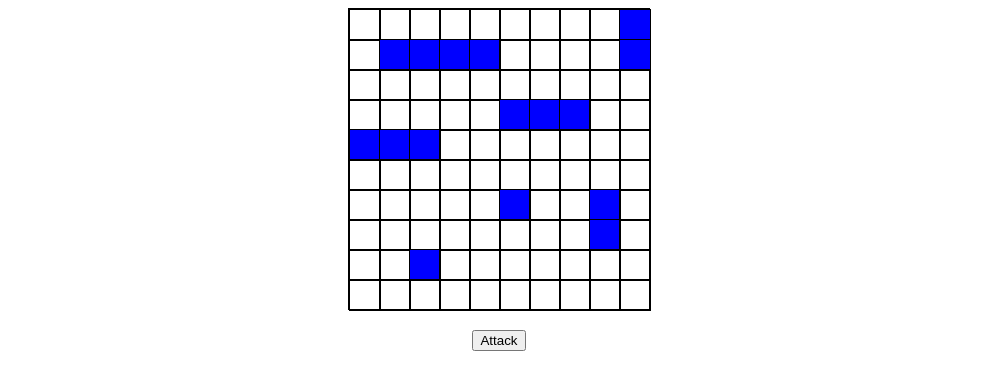
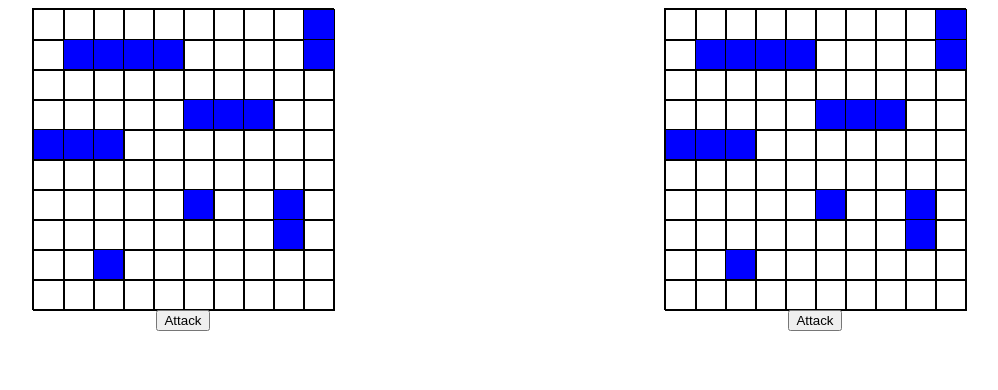
Before and after one commit to Vinsinned/battleship, a website built with webpack: page dist/index.html in a window 1280 px wide. Shown: the whole page, without its empty margins (141-1139 px from the left). Built offline with nearby package versions, Linux system fonts and the light colour scheme.

Commit message:
add basic two player function 33% complete

```diff
--- a/src/gameboard.js
+++ b/src/gameboard.js
@@ -1,7 +1,14 @@
 const { indexOf } = require('lodash');
 const { doc } = require('prettier');
 const ship = require('./ship.js')
-const gameboard = () => {
+const gameboard = (board) => {
+    let idIdentifier;
+    if (board === 1) {
+        idIdentifier = 'one';
+    } else {
+        idIdentifier = 'two';
+    }
+    console.log('created')
     let ships = [];
     let usedCoordinates = [];
     let missedAttacks = [];
@@ -17,6 +24,7 @@ const gameboard = () => {
         }
         ships.push(shipCoordinates);
         const hit = (coordinate) => {
+            console.log('hit')
             newShip.hit(coordinate);
             newShip.isSunk();
         }
@@ -26,6 +34,7 @@ const gameboard = () => {
         if (usedCoordinates.includes(coordinate)) {
             console.log('already hit')
         } else {
+            console.log('recieve attack')
             let i;
             let booleanHit = null;
             let shipsCount = ships.length;
@@ -34,18 +43,22 @@ const gameboard = () => {
             for (i = 0; i < shipsCount; i++) {
                 let ship = ships[i];
                 let indexOfArray = ship.indexOf(coordinate);
+                console.log(ship);
+                console.log(coordinate)
                 let indexOfCoordinate = ship.indexOf(coordinate);
                 if (indexOfArray === indexOfCoordinate && indexOfArray != -1 && done != true) {
                     booleanHit = true;
                     //selectShip.hit(indexOfArray);
-                    console.log(i + 1)
+                    console.log(i + 1);
                     switch (i + 1) {
                         case 1:
                             selectShip = 'ship1';
+                            console.log('ship1')
                             done = true;
                             break;
                         case 2:
                             selectShip = 'ship2';
+                            console.log('ship2')
                             done = true;
                             break;
                         case 3:
@@ -62,6 +75,7 @@ const gameboard = () => {
                             break;
                         case 6:
                             selectShip = 'ship6';
+                            console.log('ship6')
                             done = true;
                             break;
                         case 7:
@@ -72,6 +86,7 @@ const gameboard = () => {
                 }
             }
             if (booleanHit === false) {
+                console.log('WHAT')
                 missedAttacks.push(coordinate);
             }
             usedCoordinates.push(coordinate);
@@ -101,6 +116,7 @@ const gameboard = () => {
         return booleanHit;
     }
     const checkShip = () => {
+        console.log('checking')
         let i;
         let lives = 0;
         for (i = 0; i < length; i++) {
--- a/src/index.js
+++ b/src/index.js
@@ -6,77 +6,189 @@ import { doc } from 'prettier';
 
 const body = document.querySelector('#gridContainer');
 const rows = 'abcdefghij';
-const allDivs = document.querySelector('div');
-const attack = document.querySelector('#submit');
-let currentLetter = 'a';
-let currentLetterIndex = 0;
-let currentNumber = 1;
-let currentCoordinate = null;
-let currentSelected = null;
+const attack1 = document.querySelector('#submit1');
+let attack2 = document.querySelector('#submit2');
+let currentLetter1 = 'a';
+let currentLetterIndex1 = 0;
+let currentNumber1 = 1;
+let currentCoordinate1 = null;
+let currentSelected1 = null;
 
-const createGrid = () => {
+let currentLetter2 = 'a';
+let currentLetterIndex2 = 0;
+let currentNumber2 = 1;
+let currentCoordinate2 = null;
+let currentSelected2 = null
+
+const createGrid = (id) => {
+    let allDivs;
+    let container;
+    let idIdentifier;
+    if (id == 1) {
+        container = document.querySelector('#gridContainer1');
+        allDivs = document.querySelector('#gridContainer1');
+        idIdentifier = 'one';
+    } else {
+        container = document.querySelector('#gridContainer2');
+        allDivs = document.querySelector('#gridContainer2');
+        idIdentifier = 'two';
+    }
     let i;
     for (i = 0; i < 100; i++) {
         let div = document.createElement('div');
-        div.id = currentLetter + currentNumber;
+        div.id = currentLetter + currentNumber + idIdentifier;
+        console.log(div.id)
+        div.classList.add('tiles');
         currentNumber += 1;
         if (currentNumber > 10) {
             currentLetterIndex += 1;
             currentLetter = rows[currentLetterIndex];
             currentNumber = 1;
         }
-        body.appendChild(div);
+        allDivs.style.cssText = 'display: grid; grid-template-rows: repeat(${limit}, 1fr); grid-template-columns: repeat(10, 1fr);';
+        container.appendChild(div);
         div.addEventListener('click', () => {
             if (currentSelected != null) {
                 currentSelected.style.cssText = '';
             }
             currentCoordinate = div.id;
             currentSelected = document.querySelector(`#${div.id}`);
+            console.log(currentSelected.id)
             currentSelected.style.cssText = 'transform: scale(1.1);'
         })
     }
-    allDivs.style.cssText = 'display: grid; grid-template-rows: repeat(${limit}, 1fr); grid-template-columns: repeat(10, 1fr);';
+}
+const createGridOne = () => {
+    let allDivs = document.querySelector('#gridContainer1');
+    let container = document.querySelector('#gridContainer1');
+    let i;
+    for (i = 0; i < 100; i++) {
+        let div = document.createElement('div');
+        div.id = currentLetter1 + currentNumber1 + 'one';
+        div.classList.add('tiles');
+        currentNumber1 += 1;
+        if (currentNumber1 > 10) {
+            currentLetterIndex1 += 1;
+            currentLetter1 = rows[currentLetterIndex1];
+            currentNumber1 = 1;
+        }
+        allDivs.style.cssText = 'display: grid; grid-template-rows: repeat(${limit}, 1fr); grid-template-columns: repeat(10, 1fr);';
+        container.appendChild(div);
+        div.addEventListener('click', () => {
+            if (currentSelected1 != null) {
+                currentSelected1.style.cssText = '';
+            }
+            currentCoordinate1 = div.id;
+            currentSelected1 = document.querySelector(`#${div.id}`);
+            currentSelected1.style.cssText = 'transform: scale(1.1);'
+        })
+    }
+}
+const createGridTwo = () => {
+    let allDivs = document.querySelector('#gridContainer2');
+    let container = document.querySelector('#gridContainer2');
+    let i;
+    for (i = 0; i < 100; i++) {
+        let div = document.createElement('div');
+        div.id = currentLetter2 + currentNumber2 + 'two';
+        div.classList.add('tiles');
+        currentNumber2 += 1;
+        if (currentNumber2 > 10) {
+            currentLetterIndex2 += 1;
+            currentLetter2 = rows[currentLetterIndex2];
+            currentNumber2 = 1;
+        }
+        allDivs.style.cssText = 'display: grid; grid-template-rows: repeat(${limit}, 1fr); grid-template-columns: repeat(10, 1fr);';
+        container.appendChild(div);
+        div.addEventListener('click', () => {
+            if (currentSelected2 != null) {
+                currentSelected2.style.cssText = '';
+            }
+            currentCoordinate2 = div.id;
+            currentSelected2 = document.querySelector(`#${div.id}`);
+            currentSelected2.style.cssText = 'transform: scale(1.1);'
+        })
+    }
 }
 
 const newGame = () => {
-    const newGameboard = gameboard();
-    const ship1 = newGameboard.placeShip(['e1', 'e2', 'e3']);
-    const ship2 = newGameboard.placeShip(['a10', 'b10']);
-    const ship3 = newGameboard.placeShip(['b2', 'b3', 'b4', 'b5']);
-    const ship4 = newGameboard.placeShip(['g6']);
-    const ship5 = newGameboard.placeShip(['i3']);
-    const ship6 = newGameboard.placeShip(['g9', 'h9']);
-    const ship7 = newGameboard.placeShip(['d6', 'd7', 'd8']);
-    attack.addEventListener('click', () => {
-        if (currentCoordinate != null) {
-            let coordinate = currentCoordinate;
-            let findShip = newGameboard.receiveAttack(coordinate);
+    //make 2 player friendly
+    let board1 = createGridOne();
+    let board2 = createGridTwo();
+    const firstGameboard = gameboard(1);
+    const ship1 = firstGameboard.placeShip(['e1one', 'e2one', 'e3one']);
+    const ship2 = firstGameboard.placeShip(['a10one', 'b10one']);
+    const ship3 = firstGameboard.placeShip(['b2one', 'b3one', 'b4one', 'b5one']);
+    const ship4 = firstGameboard.placeShip(['g6one']);
+    const ship5 = firstGameboard.placeShip(['i3one']);
+    const ship6 = firstGameboard.placeShip(['g9one', 'h9one']);
+    const ship7 = firstGameboard.placeShip(['d6one', 'd7one', 'd8one']);
+    attack1.addEventListener('click', () => {
+        if (currentCoordinate1 != null) {
+            let coordinate = currentCoordinate1;
+            let findShip = firstGameboard.receiveAttack(coordinate);
             switch (findShip) {
                 case 'ship1':
-                    console.log('ship1');
+                    ship1.hit(coordinate);
                     break;
                 case 'ship2':
-                    console.log('ship2');
+                    ship2.hit(coordinate);
                     break;
                 case 'ship3':
-                    console.log('ship3');
+                    ship3.hit(coordinate);
                     break;
                 case 'ship4':
-                    console.log('ship4');
+                    ship4.hit(coordinate);
                     break;
                 case 'ship5':
-                    console.log('ship5');
+                    ship5.hit(coordinate);
                     break;
                 case 'ship6':
                     ship6.hit(coordinate);
                     break;
                 case 'ship7':
-                    console.log('ship7');
+                    ship7.hit(coordinate);
+                    break;
+            }
+        }
+    });
+    const secondGameboard = gameboard(2);
+    const ship1two = secondGameboard.placeShip(['e1two', 'e2two', 'e3two']);
+    const ship2two = secondGameboard.placeShip(['a10two', 'b10two']);
+    const ship3two = secondGameboard.placeShip(['b2two', 'b3two', 'b4two', 'b5two']);
+    const ship4two = secondGameboard.placeShip(['g6two']);
+    const ship5two = secondGameboard.placeShip(['i3two']);
+    const ship6two = secondGameboard.placeShip(['g9two', 'h9two']);
+    const ship7two  = secondGameboard.placeShip(['d6two', 'd7two', 'd8two']);
+    attack2.addEventListener('click', () => {
+        if (currentCoordinate2 != null) {
+            let coordinate = currentCoordinate2;
+            let findShip = secondGameboard.receiveAttack(coordinate);
+            console.log(findShip);
+            switch (findShip) {
+                case 'ship1':
+                    ship1two.hit(coordinate);
+                    break;
+                case 'ship2':
+                    ship2two.hit(coordinate);
+                    break;
+                case 'ship3':
+                    ship3two.hit(coordinate);
+                    break;
+                case 'ship4':
+                    ship4two.hit(coordinate);
+                    break;
+                case 'ship5':
+                    ship5two.hit(coordinate);
+                    break;
+                case 'ship6':
+                    ship6two.hit(coordinate);
+                    break;
+                case 'ship7':
+                    ship7two.hit(coordinate);
                     break;
             }
         }
     });
 }
-
-createGrid();
 newGame();
--- a/src/ship.js
+++ b/src/ship.js
@@ -19,6 +19,7 @@ const ship = (length) => {
             console.log('sunk')
             return 'sunk';
         } else {
+            console.log('not sunk')
             return 'not yet';
         }
     }
--- a/src/style.css
+++ b/src/style.css
@@ -5,7 +5,6 @@ div {
     height: 100%;
     width: 100%;
     display: inline-block;
-    border: 1px solid black;
     margin: none;
 }
 .shipArea {
@@ -14,7 +13,20 @@ div {
 .selected {
     background-color: red;
 }
-#gridContainer {
+.tiles {
+    border: 1px solid black;
+}
+.gridContainer {
+    width: 300px;
+    height: 300px;
+    margin: auto;
+    border: 1px solid black;
+}
+#buttons {
+    display: flex;
+    justify-content: space-around;
+}
+#gridContainer2 {
     width: 300px;
     height: 300px;
     margin: auto;
@@ -22,3 +34,6 @@ div {
 #submit {
     margin-top: 20px;
 }
+#gameboards {
+    display: flex;
+}
```
Also changed, not shown: dist/index.html.
